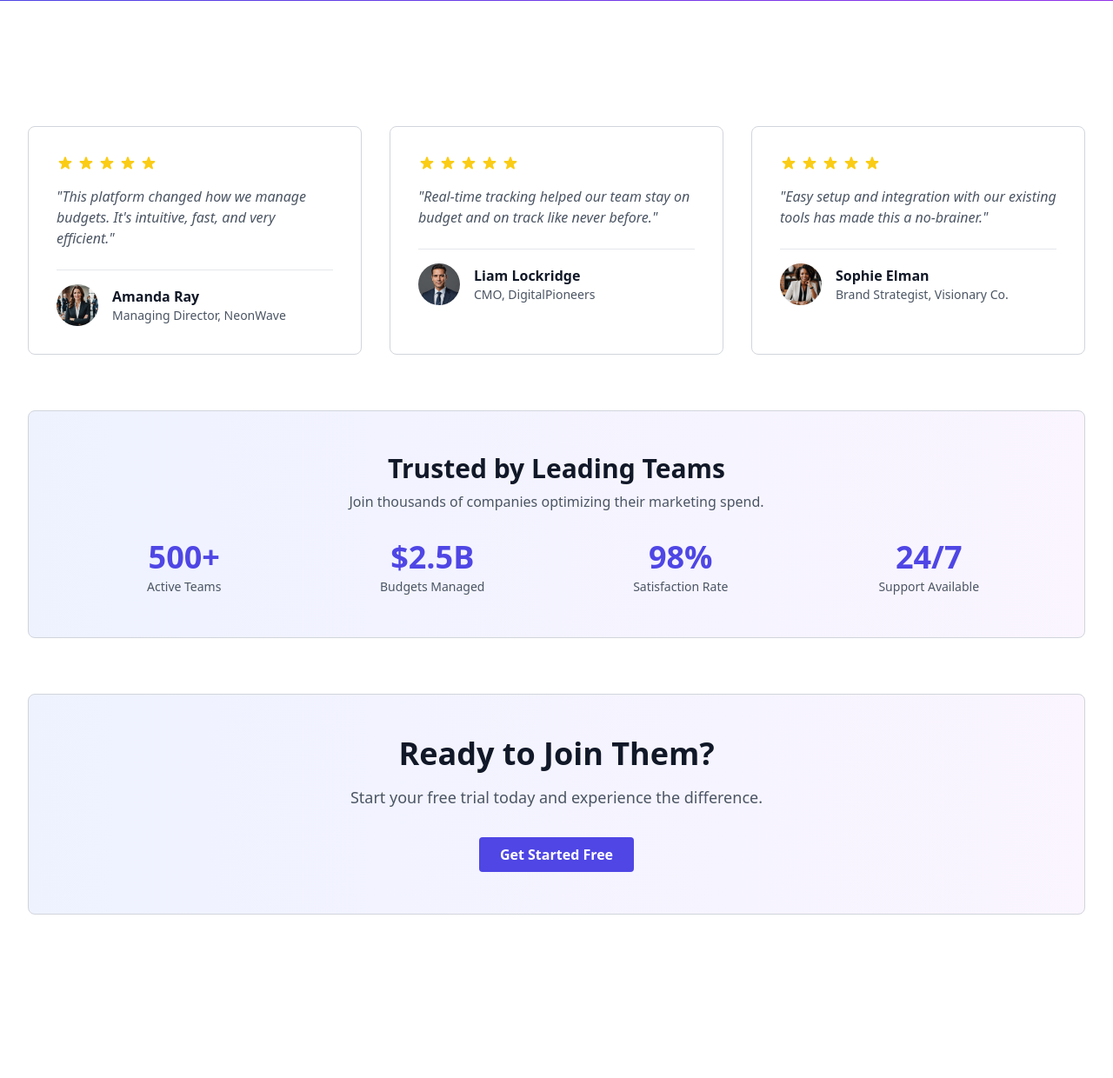
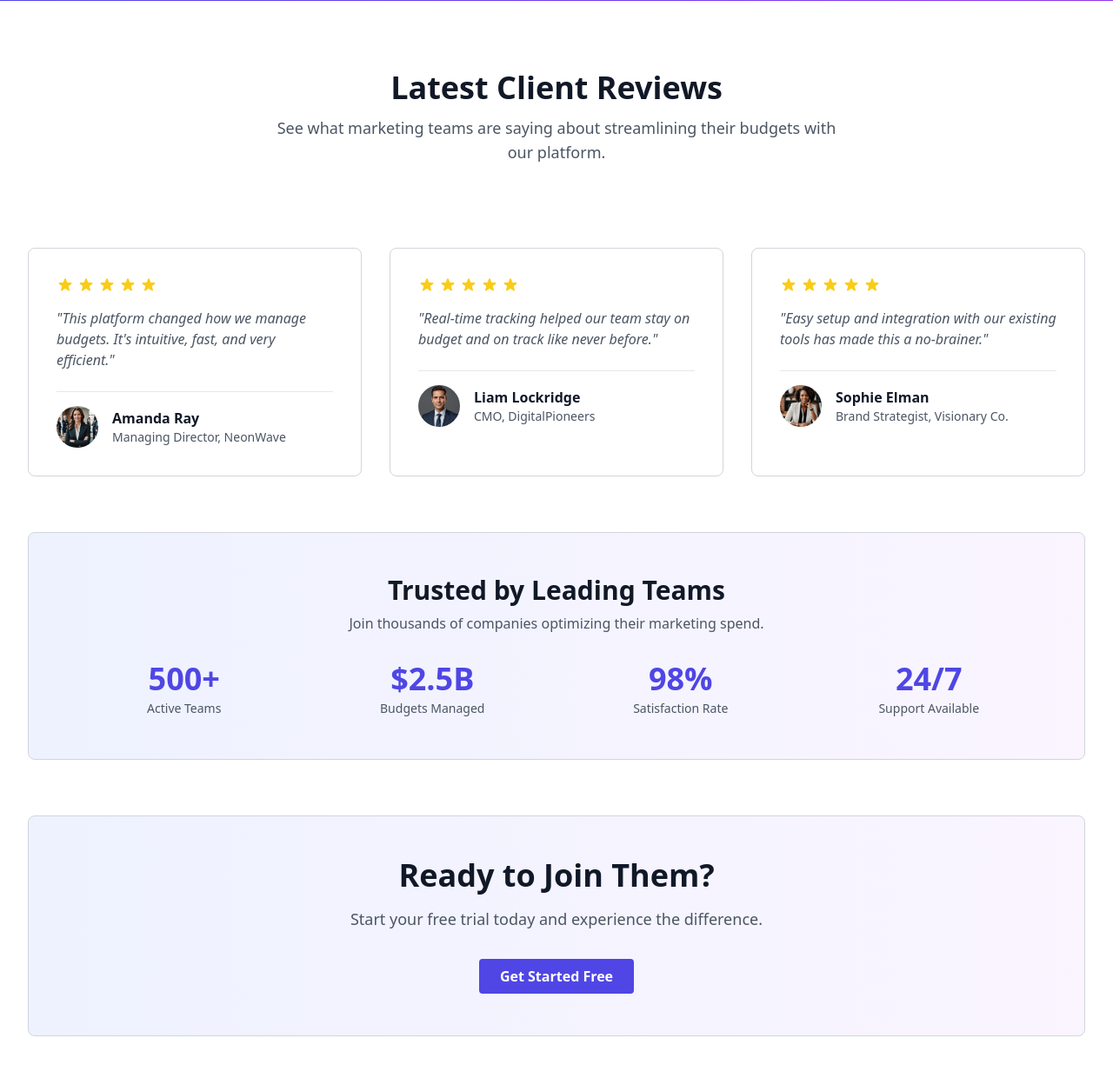
Before and after one commit to cooleymike/marketing, a Django app: page /testimonials/ in a window 1280 px wide. Shown: the part 623-1863 px from the top of the page at 87% size. Before the commit the page ends 1675 px from the top, so only its background shows below. Run offline with Django 4.2, Linux system fonts and the light colour scheme; some libraries are stand-ins or nearby versions.

Commit message:
Fix: decreased margins, added new content Latest Client Reviews (#27)

```diff
--- a/core/templates/testimonials.html
+++ b/core/templates/testimonials.html
@@ -13,7 +13,16 @@
 {% endblock %}
 
 {% block content %}
-<div class="max-w-7xl mx-auto px-4 sm:px-6 lg:px-8 py-16">
+     <div class="text-center mb-12">
+        <h2 class="text-3xl md:text-4xl font-bold text-gray-900 dark:text-white mb-3">
+            Latest Client Reviews
+        </h2>
+        <p class="text-lg text-gray-600 dark:text-gray-300 max-w-2xl mx-auto">
+            See what marketing teams are saying about streamlining their budgets with our platform.
+        </p>
+    </div>
+
+<div class="max-w-7xl mx-auto px-4 sm:px-6 lg:px-8 py-12">
 
     {# Testimonials Grid #}
     <div class="grid grid-cols-1 md:grid-cols-3 gap-8 mb-16">
```
